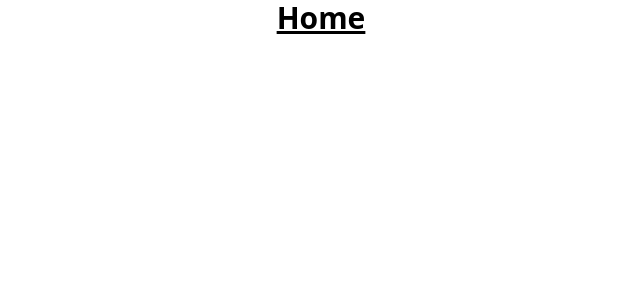
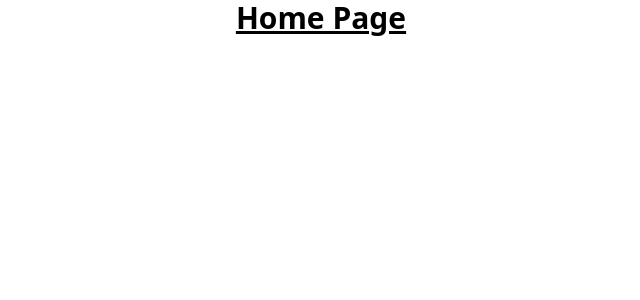
Before and after one commit to amwebdev705/hb-online-complete, a Next.js app: page / in a window 1280 px wide. Shown: the top 300 px of the page, without its empty margins (319-959 px from the left). Built offline with nearby package versions, Linux system fonts and the light colour scheme.

Commit message:
init commit

```diff
--- a/app/page.tsx
+++ b/app/page.tsx
@@ -3,7 +3,7 @@
 export default function Home() {
   return (
   <>
-<h1 className="text-3xl font-bold underline text-center">Home</h1>
+<h1 className="text-3xl font-bold underline text-center">Home Page</h1>
 
 
   </>
```
